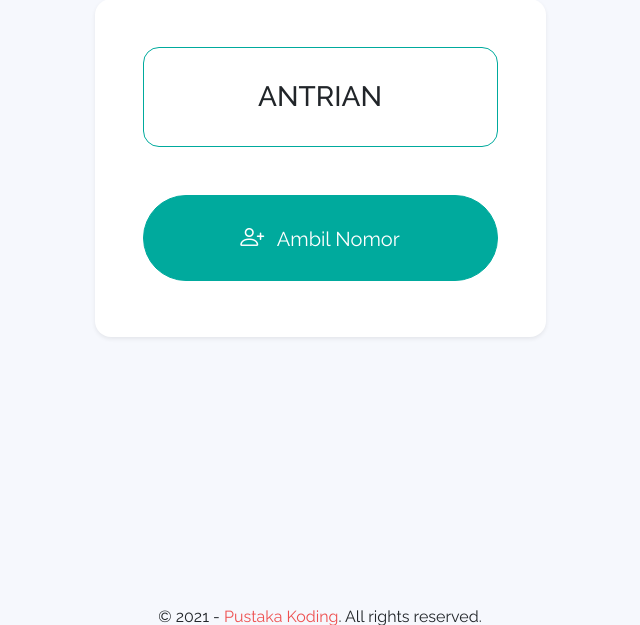
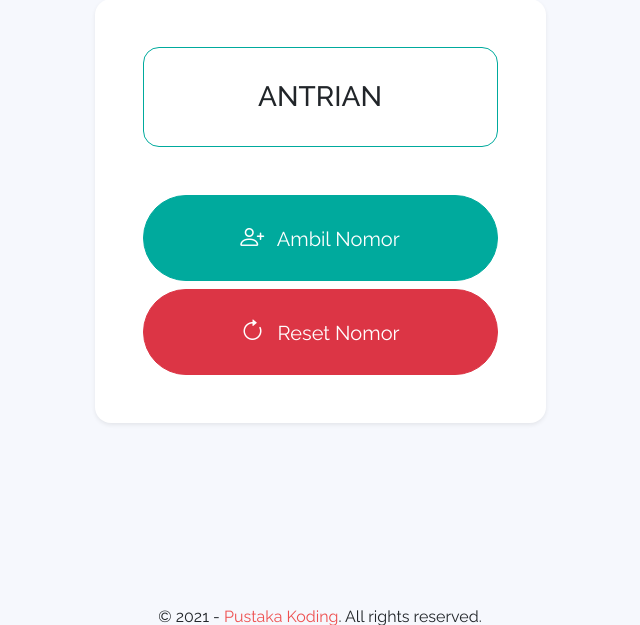
Before and after one commit to zidnirizqia/tugas-web, a PHP site: page /pages/nomor in a window 1280 px wide. Shown: the part 147-772 px from the top of the page, without its empty margins (320-960 px from the left). Run offline with PHP 8.4, Linux system fonts and the light colour scheme.

Commit message:
penambahan button

```diff
--- a/pages/nomor/index.php
+++ b/pages/nomor/index.php
@@ -62,6 +62,10 @@
                             <a id="insert" href="javascript:void(0)" class="btn btn-success btn-block rounded-pill fs-5 px-5 py-4 mb-2">
                                 <i class="bi-person-plus fs-4 me-2"></i> Ambil Nomor
                             </a>
+                            <!-- button reset nomor antrian -->
+                            <a id="reset" href="javascript:void(0)" class="btn btn-danger btn-block rounded-pill fs-5 px-5 py-4">
+                                <i class="bi-arrow-clockwise fs-4 me-2"></i> Reset Nomor
+                            </a>
                         </div>
                     </div>
                 </div>
```
